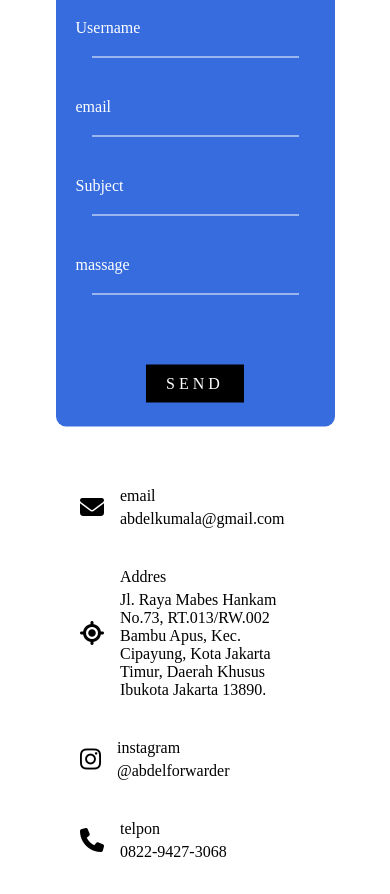
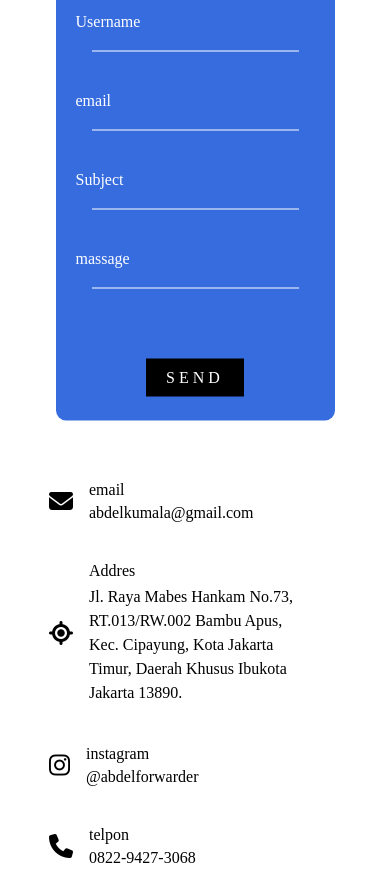
Before and after one commit to dejez30jr/testing, a plain HTML site: page contact.html in a window 390 px wide. Shown: the part 206-1100 px from the top of the page. Drawn offline with Linux system fonts and the light colour scheme.

Commit message:
Update contact.css

```diff
--- a/contact.css
+++ b/contact.css
@@ -264,8 +264,11 @@ form{
   }
   .call-source{
     margin-top: 20px;
-   margin-left: 0;
+   margin-left: -10%;
     justify-content: first baseline;
+  }
+  .ac{
+    line-height: 1.5;
   }
 }
 
```
